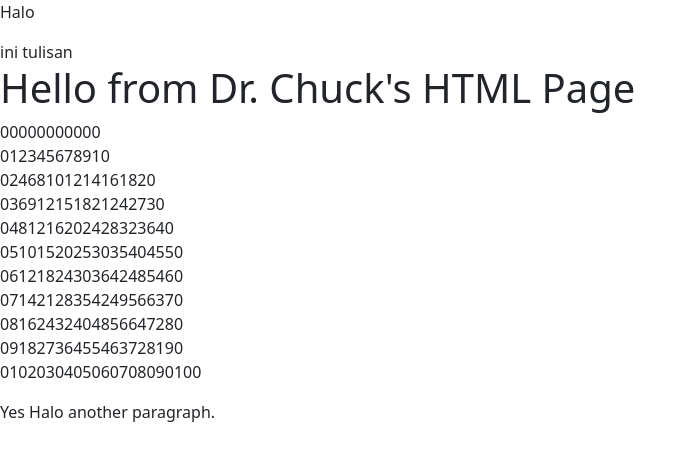
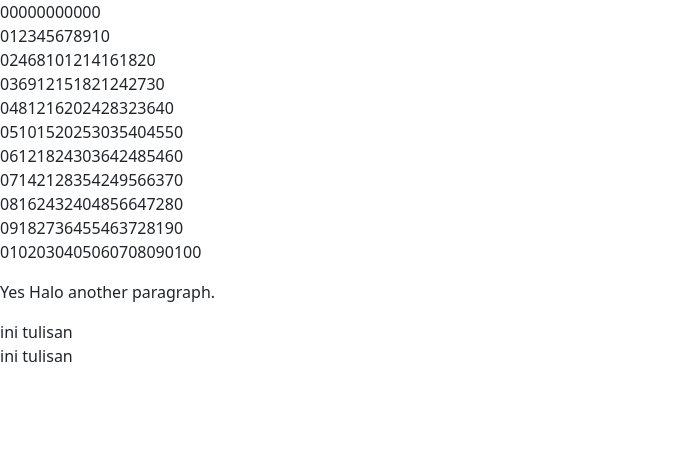
Before and after one commit to hansjuwi/tekweb, a PHP site: page / in a window 1280 px wide. Shown: the top 461 px of the page, without its empty margins (0-697 px from the left). Run offline with PHP 8.4, Linux system fonts and the light colour scheme.

Commit message:
ganti code di index

```diff
--- a/index.php
+++ b/index.php
@@ -1,8 +1,6 @@
 <?php include "head.php"; ?>
 <body>
-    <p> Halo </p>
-    <div id="text"> ini text </div>
-<h1>Hello from Dr. Chuck's HTML Page</h1>
+
 <p>
 <?php
     for($i=0;$i<=10;$i++)
@@ -16,13 +14,14 @@
 ?>
 </p>
 <p>Yes  <?php echo "Halo"; ?>  another paragraph.</p>
-
+<div id="text"></div>
+<div id="text2"></div>
 </body>
 <script>
     x = 5;
     y = 10;
     document.getElementById("text").innerHTML = "ini tulisan";
-
+    document.getElementById("text2").innerHTML = "ini tulisan";
 </script>
 
 
```
